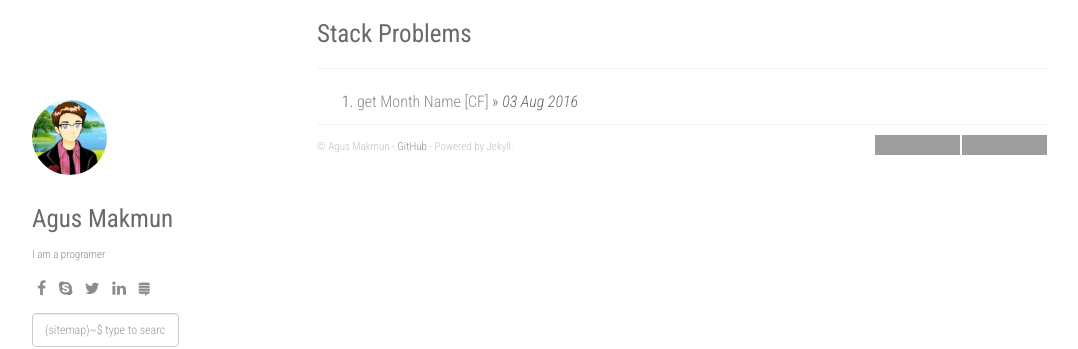
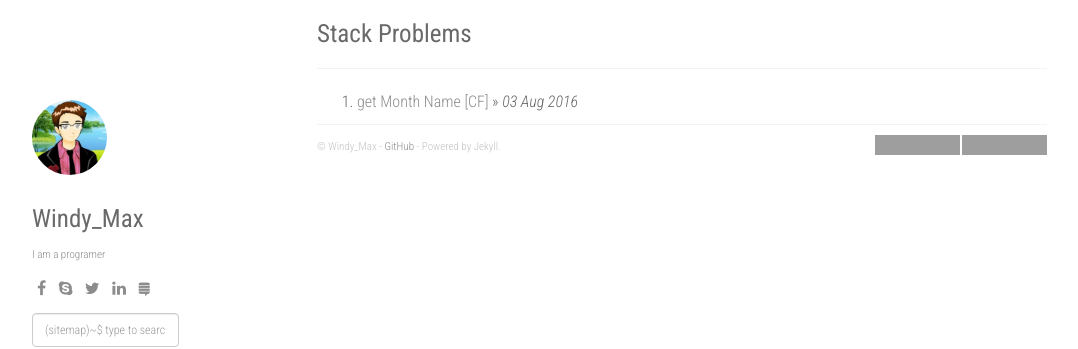
Before and after one commit to WindyPaper/windypaper.github.io, a Jekyll site: the page built from index.html, in a window 1280 px wide. Shown: the top 349 px of the page, without its empty margins (53-1131 px from the left). Built offline with Jekyll 4.4.1, drawn with Linux system fonts in a browser that asks for light colours; nearby versions of some CDN libraries; the list of posts is cut into pages by our own code; grey boxes are pictures that could not be loaded.

Commit message:
modify config file

```diff
--- a/_config.yml
+++ b/_config.yml
@@ -1,6 +1,6 @@
 title: Game Blog
 description: This is my game blog
-author: Agus Makmun
+author: Windy_Max
 github: https://github.com/windypaper
 about: I am a programer
 disqus_shortname: game
```
